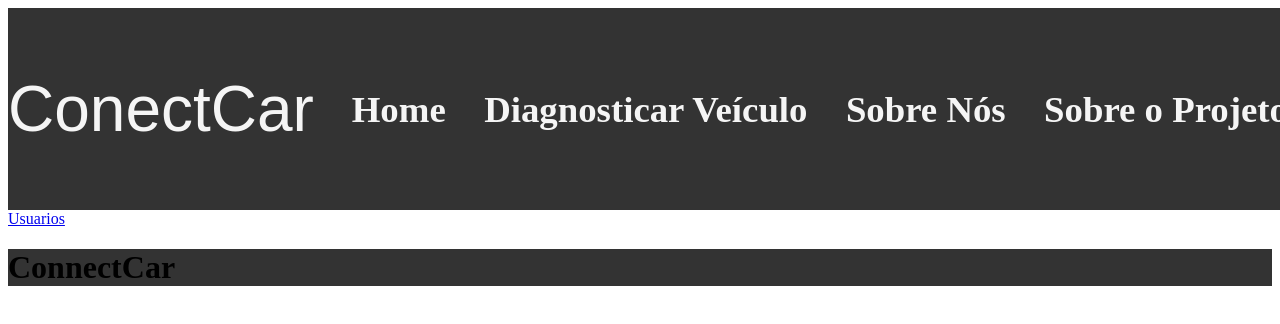
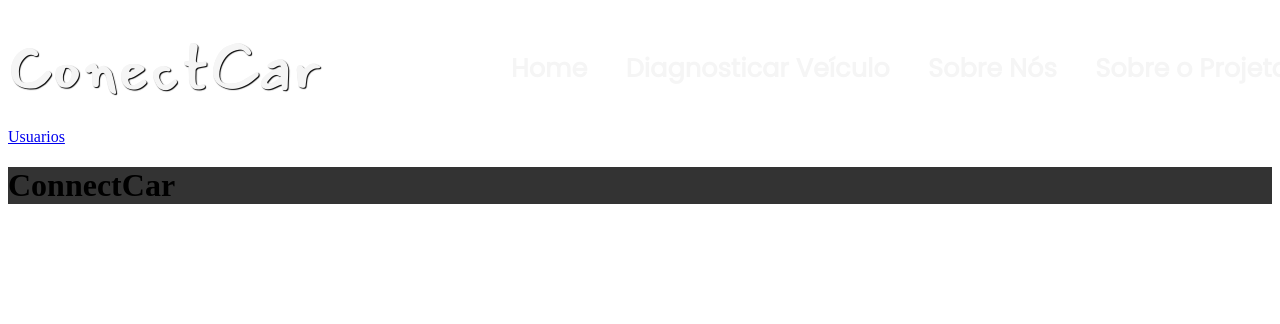
Before and after one commit to cadenasza/challenger-s-3, a React (Vite) app in the folder connectCar/: page / in a window 1280 px wide. Shown: the top 324 px of the page. Built offline with nearby package versions, Linux system fonts and the light colour scheme.

Commit message:
estrutura principal

```diff
--- a/connectCar/index.html
+++ b/connectCar/index.html
@@ -4,6 +4,16 @@
     <meta charset="UTF-8" />
     <meta name="viewport" content="width=device-width, initial-scale=1.0" />
     <title>ConnectCar</title>
+    <style>
+      @font-face {
+        font-family: "Mansalva";
+        src: url("./public/Mansalva-Regular.ttf") format("truetype");
+      }
+      @font-face {
+        font-family: "Poppins";
+        src: url("./public/Poppins-Regular.ttf") format("truetype");
+      }
+    </style>
   </head>
   <body>
     <div id="root"></div>
--- a/connectCar/src/style/styled.ts
+++ b/connectCar/src/style/styled.ts
@@ -1,18 +1,21 @@
 import styled from "styled-components";
 
 export const Header = styled.header`
+  font-family: "Poppins", sans-serif;
+  font-weight: 300;
+  font-style: normal;
+
   display: flex;
   justify-content: space-between;
   align-items: center;
-  height: 15%;
+  height: 15vh;
   width: 100vw;
-  background-color: #333;
 
   a {
     position: relative;
     text-decoration: none;
     color: whitesmoke;
-    font-size: 2.3rem;
+    font-size: 1.6rem;
     font-weight: 600;
     display: flex;
     align-items: center;
@@ -33,7 +36,7 @@ export const Header = styled.header`
   }
 
   a:hover {
-    font-size: 2.4rem;
+    font-size: 2rem;
     transition: 0.3s;
   }
 
@@ -52,6 +55,7 @@ export const Header = styled.header`
     font-size: 4rem;
     font-weight: 400;
     font-style: normal;
+    text-shadow: 1px 1px 1px #000000;
   }
 
   #porto-porto {
```
Also changed, not shown: connectCar/public/Poppins-Regular.ttf (added).
